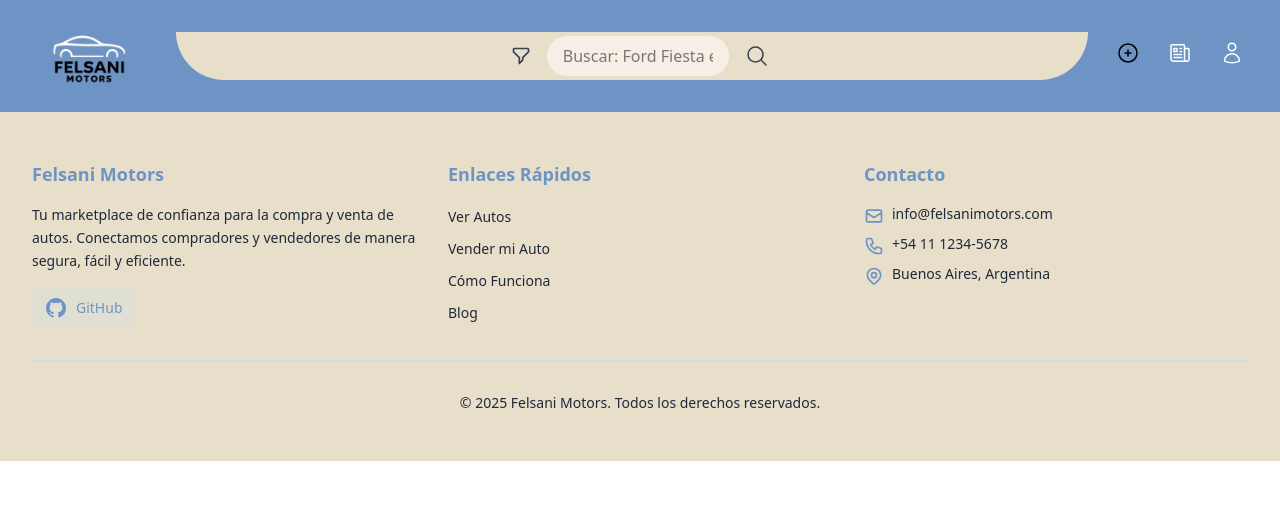
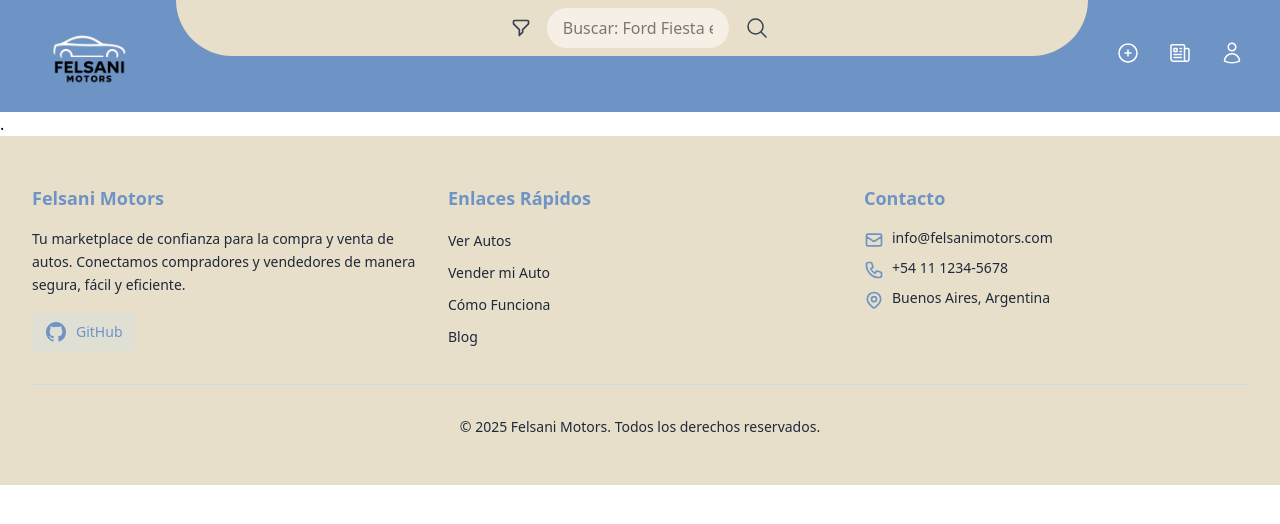
Before and after one commit to hllous/FelsaniMotors-client, a React (Vite) app: page / in a window 1280 px wide. Shown: the top 524 px of the page. Built offline with nearby package versions, Linux system fonts and the light colour scheme.

Commit message:
Mejores animaciones

```diff
--- a/src/App.css
+++ b/src/App.css
@@ -1,4 +1,10 @@
 @import "tailwindcss";
+@theme {
+  --color-paleta1-cream-light: #F5EFE6;
+  --color-paleta1-cream: #E8DFCA;
+  --color-paleta1-blue: #6D94C5;
+  --color-paleta1-blue-light: #CBDCEB;
+}
 
 /*#root {
   max-width: 1280px;
--- a/src/App.jsx
+++ b/src/App.jsx
@@ -12,6 +12,9 @@ function App() {
       {/*<ComponentsDemo />*/}
       {/* <TailwindMockTest /> */}
       <Navbar />
+      <main>
+        .
+      </main>
       <Footer />
 
     </>
--- a/src/components/common/Filter.jsx
+++ b/src/components/common/Filter.jsx
@@ -124,7 +124,7 @@ const Filter = () => {
       {/* Botón de Filtros */}
       <button
         onClick={() => setIsOpen(!isOpen)}
-        className="inline-flex items-center gap-2 px-4 py-2 rounded-lg hover:bg-gray-100 transition-colors  hover:cursor-pointer"
+        className="inline-flex items-center gap-2 px-4 py-2 rounded-full hover:bg-gray-100 transition-colors hover:cursor-pointer"
       >
         <svg
           className="w-5 h-5 text-gray-700"
@@ -140,7 +140,7 @@ const Filter = () => {
           />
         </svg>
         {activeFiltersCount > 0 && (
-          <span className="bg-white text-paleta1-blue rounded-full px-2 py-0.5 text-xs font-bold">
+          <span className="bg-white text-gray-700 rounded-full px-2 py-0.5 text-xs font-bold">
             {activeFiltersCount}
           </span>
         )}
--- a/src/components/common/Navbar.jsx
+++ b/src/components/common/Navbar.jsx
@@ -1,27 +1,27 @@
 //Nico
-import { useState } from 'react';
 import SearchBar from './SearchBar';
 
 const Navbar = () => {
 
     return(
         <header className="bg-paleta1-blue">
+
             {/** Division de componentes*/}
-            <div className="flex items-center gap-7 px-9">
+            <div className="flex gap-7 px-9">
 
                 {/** Logo */}
-                <div className=' hover:cursor-pointer'>
+                <div className='hover:cursor-pointer self-center '>
                     <img src='/src/assets/Logo_Felsani_Motors_Page.png' className="h-28"/>
                 </div>
 
                 {/** SearchBar */}
-                <div className=" grow top-0">
+                <div className="grow self-start ">
                     <SearchBar />
                 </div>
 
                 {/** CrearPublicacion */}
-                <div>
-                    <button className=' hover:cursor-pointer'>
+                <div className="place-self-center rounded-full">
+                    <button className='text-white hover:cursor-pointer '>
                         <svg xmlns="http://www.w3.org/2000/svg" fill="none" viewBox="0 0 24 24" stroke-width="1.5" stroke="currentColor" class="size-6">
                             <path stroke-linecap="round" stroke-linejoin="round" d="M12 9v6m3-3H9m12 0a9 9 0 1 1-18 0 9 9 0 0 1 18 0Z" />
                         </svg>
@@ -29,8 +29,8 @@ const Navbar = () => {
                 </div>
 
                 {/** Publicaciones del usuario */}
-                <div>
-                    <button className="text-white  hover:cursor-pointer">
+                <div className="self-center ">
+                    <button className="text-white hover:cursor-pointer">
                         <svg xmlns="http://www.w3.org/2000/svg" fill="none" viewBox="0 0 24 24" strokeWidth="1.5" stroke="currentColor" className="size-6">
                             <path strokeLinecap="round" strokeLinejoin="round" d="M12 7.5h1.5m-1.5 3h1.5m-7.5 3h7.5m-7.5 3h7.5m3-9h3.375c.621 0 1.125.504 1.125 1.125V18a2.25 2.25 0 0 1-2.25 2.25M16.5 7.5V18a2.25 2.25 0 0 0 2.25 2.25M16.5 7.5V4.875c0-.621-.504-1.125-1.125-1.125H4.125C3.504 3.75 3 4.254 3 4.875V18a2.25 2.25 0 0 0 2.25 2.25h13.5M6 7.5h3v3H6v-3Z" />
                         </svg>
@@ -38,8 +38,8 @@ const Navbar = () => {
                 </div>
 
                 {/** Perfil */}
-                <div>
-                    <button className="text-white  hover:cursor-pointer">
+                <div className="self-center">
+                    <button className="text-white hover:cursor-pointer">
                         <svg xmlns="http://www.w3.org/2000/svg" fill="none" viewBox="0 0 24 24" strokeWidth="1.5" stroke="currentColor" className="size-6">
                             <path strokeLinecap="round" strokeLinejoin="round" d="M15.75 6a3.75 3.75 0 1 1-7.5 0 3.75 3.75 0 0 1 7.5 0ZM4.501 20.118a7.5 7.5 0 0 1 14.998 0A17.933 17.933 0 0 1 12 21.75c-2.676 0-5.216-.584-7.499-1.632Z" />
                         </svg>
--- a/src/components/common/SearchBar.jsx
+++ b/src/components/common/SearchBar.jsx
@@ -29,9 +29,9 @@ const SearchBar = () => {
     };
 
     return (
-    <form onSubmit={handleSubmit} className="bg-paleta1-cream rounded-b-full flex justify-center items-center h-12
+    <form onSubmit={handleSubmit} className="bg-paleta1-cream rounded-b-full flex justify-center items-center h-14
     transition-all duration-300 ease-in-out
-    hover:h-14
+    hover:h-20
     ">
 
         {/** Componente Filter */}
```
